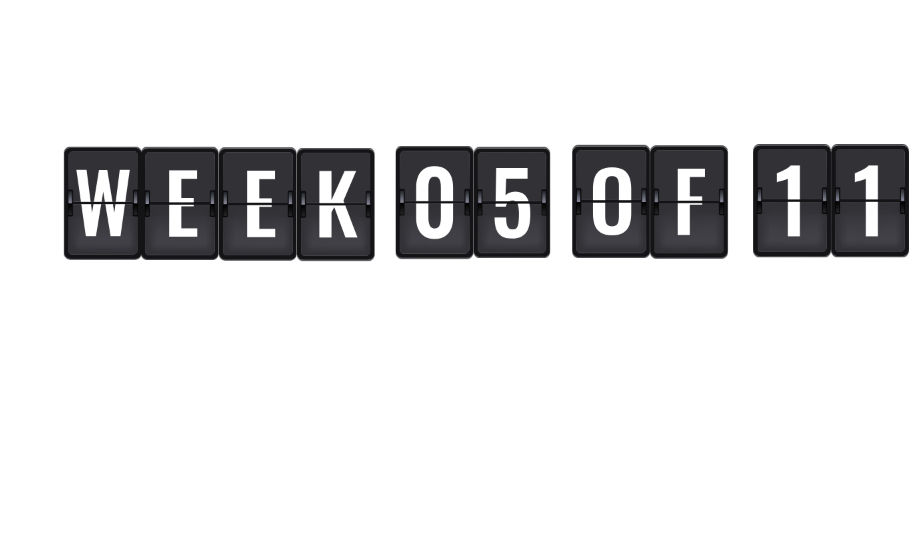
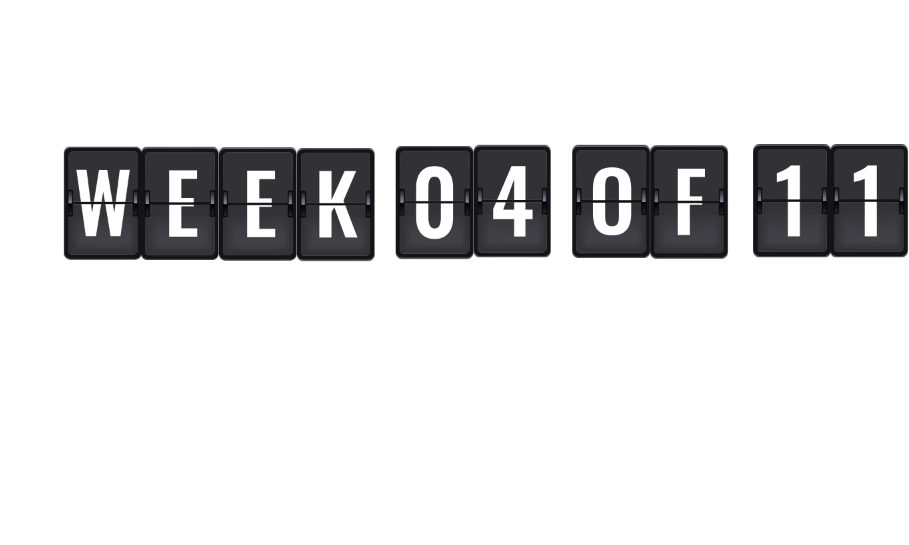
Before and after one commit to say274/flip, a plain HTML site: page index.html in a window 1280 px wide. Shown: the part 58-603 px from the top of the page, without its empty margins (371-1280 px from the left). Drawn offline with Linux system fonts and the light colour scheme.

Commit message:
Update index.html

```diff
--- a/index.html
+++ b/index.html
@@ -28,10 +28,10 @@
         // Define date ranges and corresponding images
         const imageRanges = [
             { start: "2025-02-16", end: "2025-02-16", url: "https://say274.github.io/flip/4.png" },
-            { start: "2025-02-17", end: "2025-02-23", url: "https://say274.github.io/flip/5.png" },
-            { start: "2025-02-24", end: "2025-03-02", url: "https://say274.github.io/flip/6.png" },
-            { start: "2025-03-03", end: "2025-03-09", url: "https://say274.github.io/flip/7.png" },
-            { start: "2025-03-10", end: "2025-03-16", url: "https://say274.github.io/flip/6.png" },
+            { start: "2025-02-17", end: "2025-02-23", url: "https://say274.github.io/flip/4.png" },
+            { start: "2025-02-24", end: "2025-03-02", url: "https://say274.github.io/flip/5.png" },
+            { start: "2025-03-03", end: "2025-03-09", url: "https://say274.github.io/flip/6.png" },
+            { start: "2025-03-10", end: "2025-03-16", url: "https://say274.github.io/flip/7.png" },
             { start: "2025-03-17", end: "2025-03-23", url: "https://say274.github.io/flip/8.png" },
             { start: "2025-03-24", end: "2025-03-30", url: "https://say274.github.io/flip/9.png" },
             { start: "2025-03-31", end: "2025-04-06", url: "https://say274.github.io/flip/10.png" },
```
